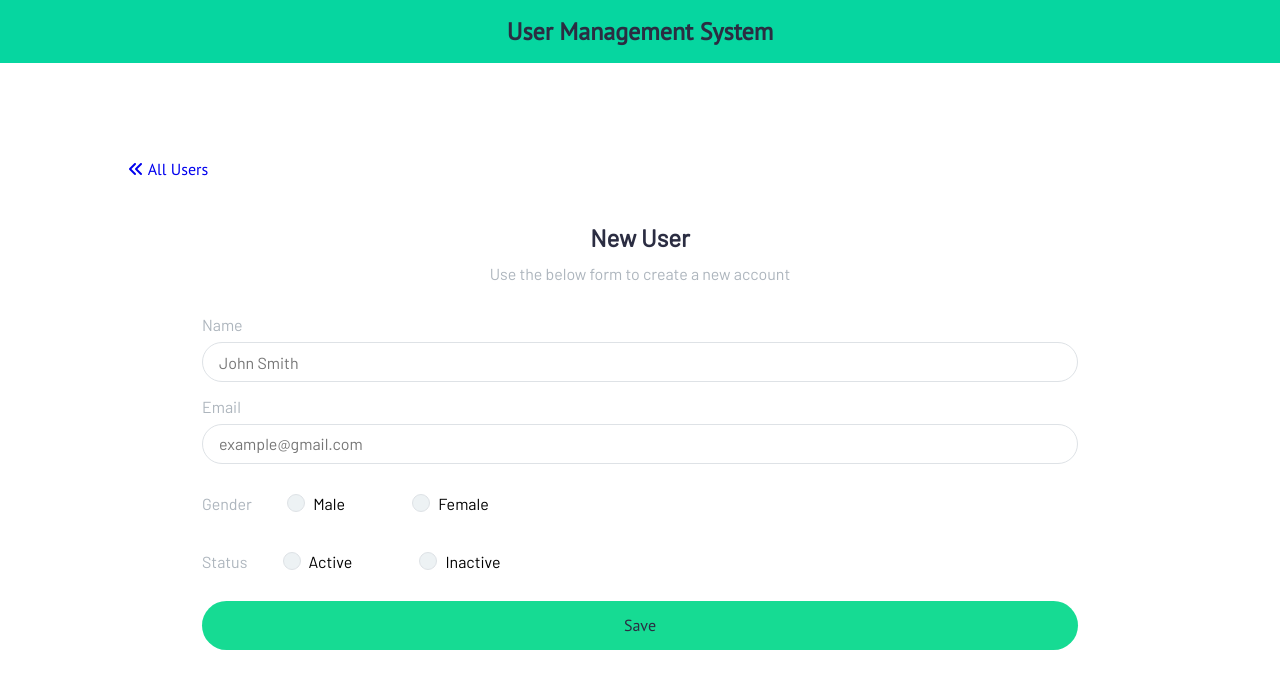
After one commit to Serine99/crud-app, a Node server app: template views/add-user.html in a window 1280 px wide. The commit adds this page. Shown: the top 689 px of the page. Run offline with Node 20, Linux system fonts and the light colour scheme; the template is opened without the code that fills it, so the values that code supplies are empty; some libraries are stand-ins or nearby versions.

Commit message:
Add user in front

```diff
--- a/assets/css/style.css
+++ b/assets/css/style.css
@@ -1,21 +1,21 @@
-@import url('https://fonts.googleapis.com/css2?family=Barlow&family=PT+Sans&display=swap');
+@import url("https://fonts.googleapis.com/css2?family=Barlow&family=PT+Sans&display=swap");
 
-:root{
- --dark : #2b2d42;
+:root {
+	--dark: #2b2d42;
 	--light: #adb5bd;
 	--border: #dee2e6;
 	--border-btn: #edf2f4;
 }
 
-*{
+* {
 	padding: 0;
 	margin: 0;
 	box-sizing: border-box;
 }
 
-a{
+a {
 	text-decoration: none;
-    font-family: 'PT Sans', sans-serif;
+	font-family: "PT Sans", sans-serif;
 }
 .container {
 	max-width: 1024px;
@@ -26,25 +26,25 @@ a{
 	font-weight: bold;
 }
 
-.d-flex{
+.d-flex {
 	display: flex;
 	flex-wrap: wrap;
 }
 
-.justify-between{
+.justify-between {
 	justify-content: space-between;
 }
- .text-center{
+.text-center {
 	text-align: center;
 }
- .border-shadow{
+.border-shadow {
 	border: 1px solid var(--border-btn);
 	box-shadow: 1px 3px 10px #e9ecef;
 }
 .text-dark {
 	color: var(--dark);
 }
-.inline{
+.inline {
 	display: inline-block;
 }
 .text-light {
@@ -64,43 +64,157 @@ a{
 	width: 100%;
 }
 
-#site-main{
+#site-main {
 	margin-top: 6em;
-    font-family: 'Barlow', sans-serif;
+	font-family: "Barlow", sans-serif;
 }
 
 #site-main .container .box-nav > a {
 	font-size: 1em;
-    padding: .5em 1em;
+	padding: 0.5em 1em;
 }
 #site-main .container form {
-    margin: 2em 0 ;
+	margin: 2em 0;
 }
-table{
+table {
 	border-spacing: 0px;
 	width: 100%;
 }
 
-.table td, .table th {
-    padding: .75em ;
+.table td,
+.table th {
+	padding: 0.75em;
 	vertical-align: top;
 	text-align: center;
 	border-top: 1px solid var(--border);
 }
 
 .table td > a.btn {
-    padding: .3em 1em;
+	padding: 0.3em 1em;
 	font-size: 1.1em;
 	margin: 0.2em;
 }
-.table tr:hover{
+.table tr:hover {
 	background-color: #06d6a0;
 }
-.table tr:hover td> a{
+.table tr:hover td > a {
 	box-shadow: none;
 }
 .table .thead-dark th {
-    color: #fff ;
+	color: #fff;
 	background-color: var(--dark);
-    border-color: var(--light);
+	border-color: #32383e;
 }
+@media only screen and (max-width: 1024px) {
+	table,
+	thead,
+	tbody,
+	tr,
+	td,
+	th {
+		display: block;
+	}
+	thead tr {
+		position: absolute;
+		top: -9999px;
+		left: -9999px;
+	}
+	tr {
+		border: 1px solid var(--border);
+	}
+	td {
+		border: none;
+
+		position: relative;
+	}
+}
+
+/*  Add user and update user template  */
+.form-title {
+	margin-top: 2em;
+}
+.form-title > h2 {
+	padding: 0.5em 0;
+}
+.new_user {
+	max-width: 876px;
+	margin: auto;
+}
+#update_user .form-group,
+#add_user .form-group {
+	margin: 0.4em 0;
+}
+#update_user .form-group input[type="text"],
+#add_user .form-group input[type="text"] {
+	width: 100%;
+	padding: 0.6em 1em;
+	margin: 0.5em 0;
+	border: 1px solid var(--border);
+	font-family: "Barlow", sans-serif;
+	font-size: 1em;
+	border-radius: 2em;
+}
+
+#update_user .form-group .radio,
+#add_user .form-group .radio {
+	margin: 1em 2em;
+}
+
+/* adding style to radio buttons */
+
+.radio input[type="radio"] {
+	position: absolute;
+	opacity: 0;
+}
+
+.radio input[type="radio"] + .radio-label:before {
+	content: "";
+	background: var(--border-btn);
+	border-radius: 100%;
+	border: 1px solid var(--border);
+	display: inline-block;
+	width: 1em;
+	height: 1em;
+	position: relative;
+	top: -0em;
+	margin-right: 0.5em;
+	vertical-align: top;
+	cursor: pointer;
+	text-align: center;
+	-webkit-transition: all 250ms ease;
+	transition: all 250ms ease;
+}
+
+.radio input[type="radio"]:checked + .radio-label:before {
+	background-color: #16db93;
+	box-shadow: inset 0 0 0 4px #e9ecef;
+}
+
+.radio input[type="radio"]:focus + .radio-label:before {
+	outline: none;
+	border-color: #16db93;
+}
+
+.radio input[type="radio"]:disabled + .radio-label:before {
+	box-shadow: inset 0 0 0 4px #e9ecef;
+	border-color: #b4b4b4;
+	background-color: #b4b4b4;
+}
+
+#update_user .form-group .btn,
+#add_user .form-group .btn {
+	width: 100%;
+	padding: 0.9em 1em;
+	background-color: #16db93;
+	border: none;
+	font-family: "PT Sans", sans-serif;
+	font-size: 1em;
+	cursor: pointer;
+	border-radius: 2em;
+	margin: 0.5em 0;
+}
+#update_user .form-group .btn:hover,
+#add_user .form-group .btn:hover {
+	background-color: var(--dark);
+	color: var(--light);
+}
--- /dev/null
+++ b/views/add-user.html
@@ -0,0 +1,105 @@
+<!DOCTYPE html>
+<html lang="en">
+	<head>
+		<meta charset="UTF-8" />
+		<meta http-equiv="X-UA-Compatible" content="IE=edge" />
+		<meta name="viewport" content="width=device-width, initial-scale=1.0" />
+		<title>CRUD Application</title>
+		<link
+			rel="stylesheet"
+			href="https://cdnjs.cloudflare.com/ajax/libs/font-awesome/6.2.0/css/all.min.css"
+			integrity="sha512-xh6O/CkQoPOWDdYTDqeRdPCVd1SpvCA9XXcUnZS2FmJNp1coAFzvtCN9BmamE+4aHK8yyUHUSCcJHgXloTyT2A=="
+			crossorigin="anonymous"
+			referrerpolicy="no-referrer"
+		/>
+		<link rel="stylesheet" href="../assets/css/style.css" />
+	</head>
+	<body>
+		<header id="header">
+			<nav>
+				<div class="container">
+					<div class="text-center">
+						<a href="/" class="nav-brand text-dark">User Management System</a>
+					</div>
+				</div>
+			</nav>
+		</header>
+
+		<! -- Main -->
+
+		<main id="site-main">
+			<div class="container">
+				<div class="box-nav d-flex justify-between">
+					<div class="filter">
+						<a href="/"> <i class="fas fa-angle-double-left"></i> All Users</a>
+					</div>
+				</div>
+				<div class="form-title text-center">
+					<h2 class="text-dark">New User</h2>
+					<span class="text-light"
+						>Use the below form to create a new account</span
+					>
+				</div>
+				<form method="POST" id="update_user">
+					<div class="new_user">
+						<div class="form-group">
+							<label for="name" class="text-light">Name</label>
+							<input type="hidden" name="id" value="" />
+							<input
+								type="text"
+								name="name"
+								value=""
+								placeholder="John Smith"
+							/>
+						</div>
+
+						<div class="form-group">
+							<label for="Email" class="text-light">Email</label>
+							<input
+								type="text"
+								name="email"
+								value=""
+								placeholder="example@gmail.com"
+							/>
+						</div>
+
+						<div class="form-group">
+							<label for="Gender" class="text-light">Gender</label>
+							<div class="radio inline">
+								<input type="radio" name="gender" id="radio-2" value="Male" />
+								<label for="radio-2" class="radio-label">Male</label>
+							</div>
+
+							<div class="radio inline">
+								<input type="radio" name="gender" id="radio-3" value="Female" />
+								<label for="radio-3" class="radio-label">Female</label>
+							</div>
+						</div>
+
+						<div class="form-group">
+							<label for="status" class="text-light">Status</label>
+							<div class="radio inline">
+								<input type="radio" id="radio-4" name="status" value="Active" />
+								<label for="radio-4" class="radio-label">Active</label>
+							</div>
+
+							<div class="radio inline">
+								<input
+									type="radio"
+									id="radio-5"
+									name="status"
+									value="Inactive"
+								/>
+								<label for="radio-5" class="radio-label">Inactive</label>
+							</div>
+						</div>
+
+						<div class="form-group">
+							<button type="submit" class="btn text-dark update">Save</button>
+						</div>
+					</div>
+				</form>
+			</div>
+		</main>
+	</body>
+</html>
```
Also changed, not shown: server.js (+19 -19 lines). Lines whose indentation alone changed are shown as unchanged.
